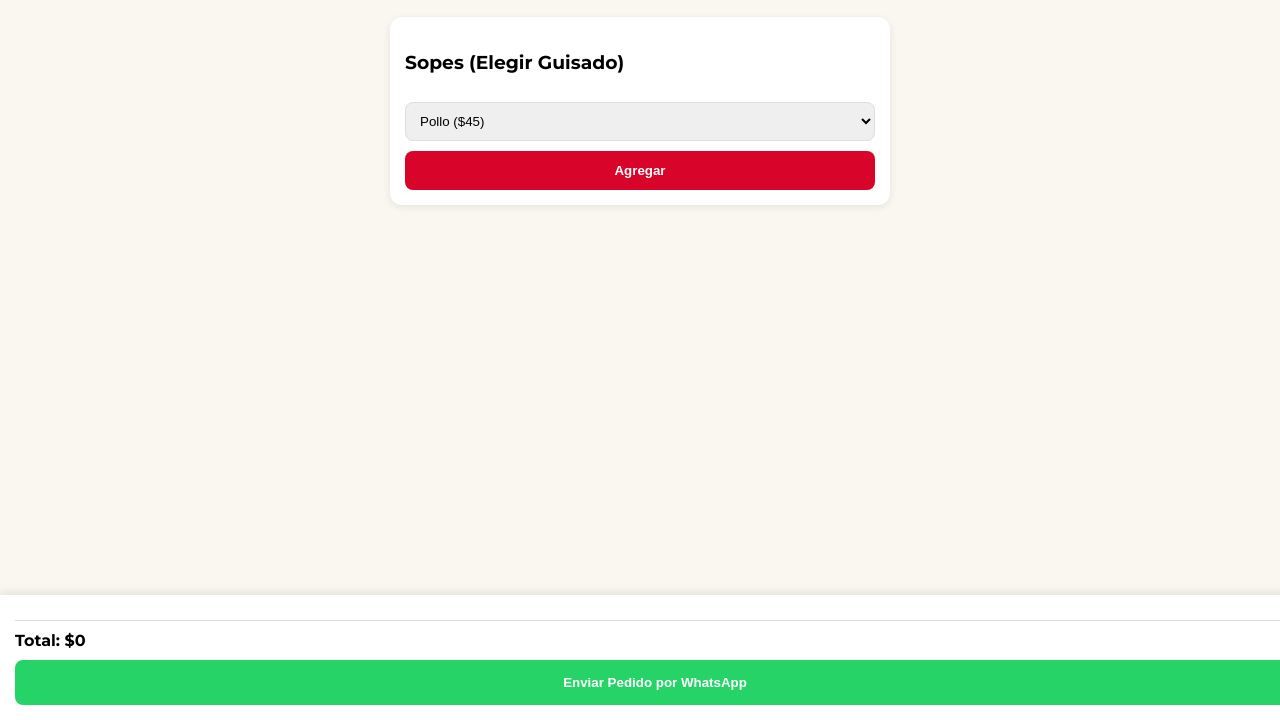
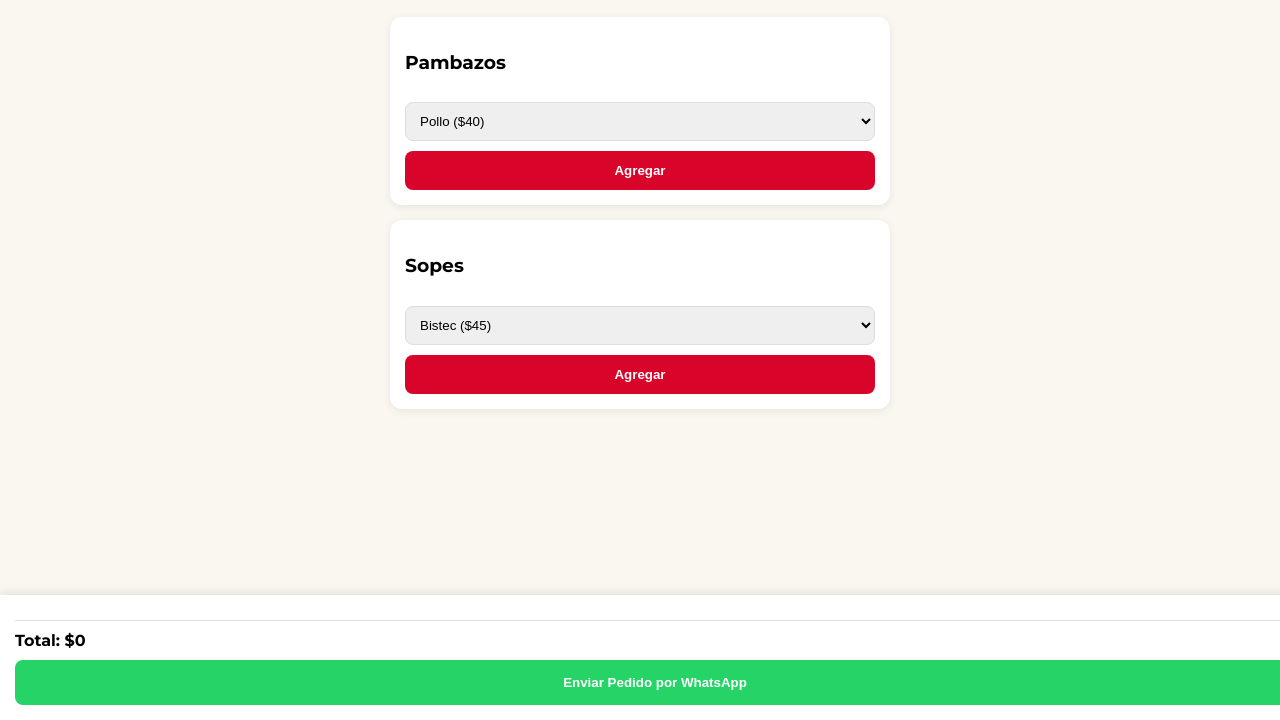
Before and after one commit to Talle2026/Antojitos-Rita, a plain HTML site: page index.html in a window 1280 px wide. Shown: the part 80-800 px from the top of the page. Drawn offline with Linux system fonts and the light colour scheme.

Commit message:
Modify menu items and adjust styles
Updated product options and styles in the menu.

```diff
--- a/index.html
+++ b/index.html
@@ -6,14 +6,14 @@
     <title>Antojitos Sr. Rita - Menú</title>
     <link href="https://fonts.googleapis.com/css2?family=Montserrat:wght@400;600;700&display=swap" rel="stylesheet">
     <style>
-        body { font-family: 'Montserrat', sans-serif; background: #FAF6F0; padding-bottom: 150px; }
+        body { font-family: 'Montserrat', sans-serif; background: #FAF6F0; padding-bottom: 250px; }
         .container { max-width: 500px; margin: 0 auto; padding: 20px; }
         .product-card { background: white; padding: 15px; border-radius: 12px; margin-bottom: 15px; box-shadow: 0 2px 8px rgba(0,0,0,0.08); }
         select { width: 100%; padding: 10px; margin: 10px 0; border-radius: 8px; border: 1px solid #ddd; }
         .add-btn { width: 100%; padding: 12px; background: #d90429; color: white; border: none; border-radius: 8px; font-weight: bold; cursor: pointer; }
-        #cart-section { position: fixed; bottom: 0; left: 0; width: 100%; background: white; padding: 15px; box-shadow: 0 -2px 10px rgba(0,0,0,0.1); }
+        #cart-section { position: fixed; bottom: 0; left: 0; width: 100%; background: white; padding: 15px; box-shadow: 0 -2px 10px rgba(0,0,0,0.1); max-height: 200px; overflow-y: auto; }
         .cart-item { display: flex; justify-content: space-between; margin-bottom: 5px; font-size: 0.9rem; }
-        .remove-btn { color: red; cursor: pointer; font-weight: bold; }
+        .remove-btn { color: red; cursor: pointer; font-weight: bold; margin-left: 10px; }
         .total-box { font-weight: bold; margin-top: 10px; border-top: 1px solid #ddd; padding-top: 10px; }
         .order-btn { width: 100%; padding: 15px; background: #25D366; color: white; border: none; border-radius: 8px; font-weight: bold; cursor: pointer; margin-top: 10px; }
     </style>
@@ -22,17 +22,26 @@
     <div class="container">
         <h2>Antojitos Sr. Rita</h2>
 
-        <!-- Categorías (Simplificadas para el ejemplo) -->
+        <!-- Pambazos -->
         <div class="product-card">
-            <h3>Sopes (Elegir Guisado)</h3>
+            <h3>Pambazos</h3>
+            <select id="pambazos">
+                <option value="Pambazo de Pollo,40">Pollo ($40)</option>
+                <option value="Pambazo de Bistec c/Queso,45">Bistec c/Queso ($45)</option>
+                <!-- Agrega aquí el resto de opciones siguiendo el formato "Nombre,Precio" -->
+            </select>
+            <button class="add-btn" onclick="addToCart('pambazos')">Agregar</button>
+        </div>
+
+        <!-- Sopes -->
+        <div class="product-card">
+            <h3>Sopes</h3>
             <select id="sopes">
-                <option value="Sope de Pollo,45">Pollo ($45)</option>
                 <option value="Sope de Bistec,45">Bistec ($45)</option>
                 <option value="Sope de Bistec c/Queso,50">Bistec c/Queso ($50)</option>
             </select>
             <button class="add-btn" onclick="addToCart('sopes')">Agregar</button>
         </div>
-        <!-- (Repite la misma lógica de select con value="Nombre,Precio" para los demás productos) -->
     </div>
 
     <div id="cart-section">
```
